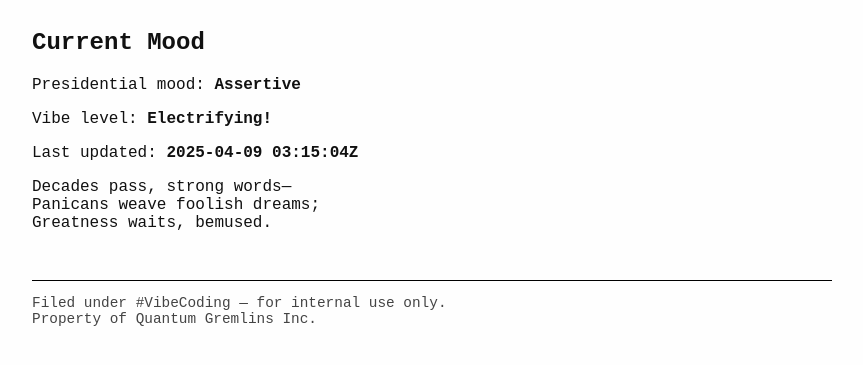
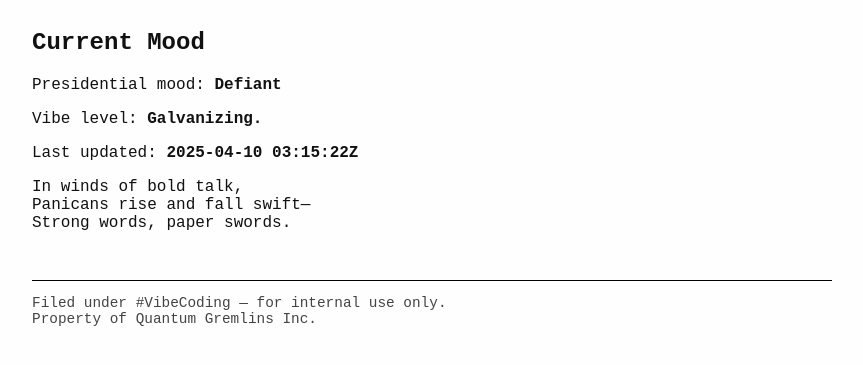
Before and after one commit to Department-of-Vibes-and-Haiku-Warfare/dev-ops-and-chill, a plain HTML site: page docs/index.html in a window 1280 px wide. Shown: the part 211-576 px from the top of the page, without its empty margins (208-1071 px from the left). Drawn offline with Linux system fonts and the light colour scheme.

Commit message:
Signed haiku update

```diff
--- a/docs/index.html
+++ b/docs/index.html
@@ -55,15 +55,15 @@
   <main>
     <div class="mood">
       <h2>Current Mood</h2>
-      <p>Presidential mood: <strong>Assertive</strong></p>
-      <p>Vibe level: <strong>Electrifying!</strong></p>
-      <p>Last updated: <strong>2025-04-09 03:15:04Z</strong></p>
+      <p>Presidential mood: <strong>Defiant</strong></p>
+      <p>Vibe level: <strong>Galvanizing.</strong></p>
+      <p>Last updated: <strong>2025-04-10 03:15:22Z</strong></p>
     </div>
 
     <!-- Haikus will be injected/generated here -->
     <div class="haiku">
       <div class="text">
-        Decades pass, strong words—  <br/>Panicans weave foolish dreams;  <br/>Greatness waits, bemused.
+        In winds of bold talk,  <br/>Panicans rise and fall swift—  <br/>Strong words, paper swords.
       </div>
     </div>
   </main>
```
